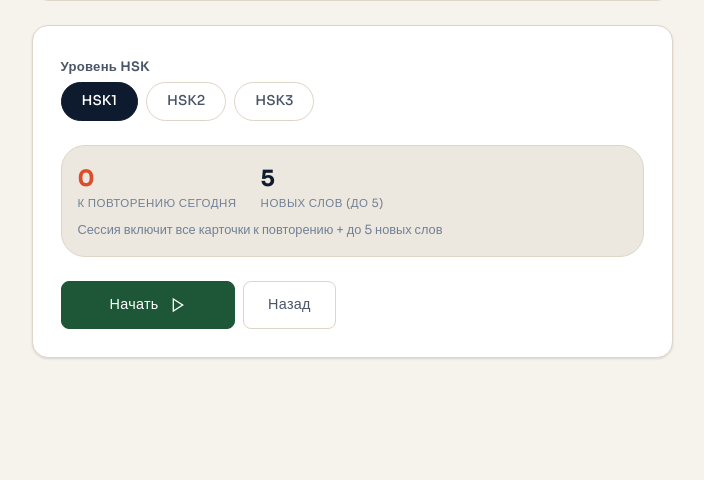
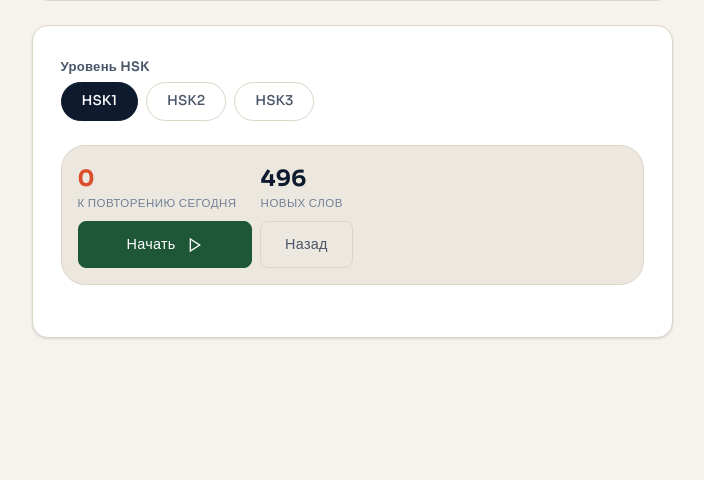
Before and after one commit to 0-Forester-0/chinese, a Django app: page /study/ in a window 1280 px wide. Shown: the part 265-745 px from the top of the page, without its empty margins (288-992 px from the left). Run offline with Django 3.2, Linux system fonts and the light colour scheme; the visitor is signed in with stand-in values (Sample User, id 1); data that the repository does not hold is empty.

Commit message:
Update study_select.html

```diff
--- a/templates/study_select.html
+++ b/templates/study_select.html
@@ -142,12 +142,8 @@
                         </div>
                         <div>
                             <div style="font-size:1.4rem; font-weight:700; color:var(--ink);" id="new-count">—</div>
-                            <div style="font-size:0.72rem; color:var(--text-muted); text-transform:uppercase; letter-spacing:0.04em;">Новых слов (до 5)</div>
+                            <div style="font-size:0.72rem; color:var(--text-muted); text-transform:uppercase; letter-spacing:0.04em;">Новых слов</div>
                         </div>
-                    </div>
-                    <div style="font-size:0.8rem; color:var(--text-muted);">
-                        Сессия включит все карточки к повторению + до 5 новых слов
-                    </div>
                 </div>
 
                 <div class="d-flex gap-2">
@@ -207,7 +203,7 @@
             if (resp.ok) {
                 const data = await resp.json();
                 document.getElementById('due-count').textContent = data.due;
-                document.getElementById('new-count').textContent = Math.min(data.new_count, 5);
+                document.getElementById('new-count').textContent = data.new_count;
             }
         } catch(e) {}
     }
```
